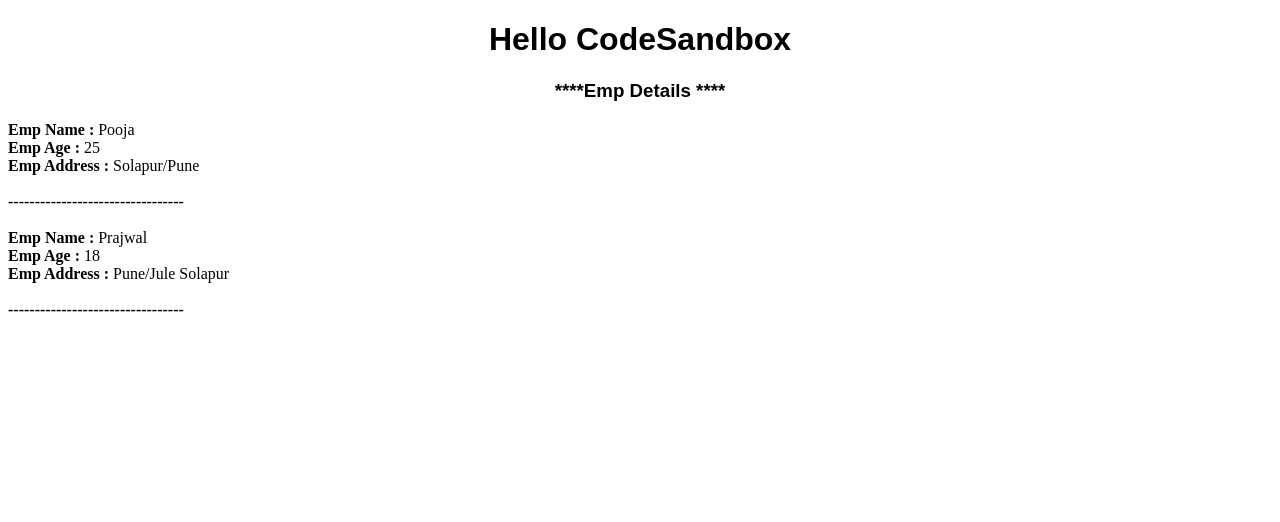
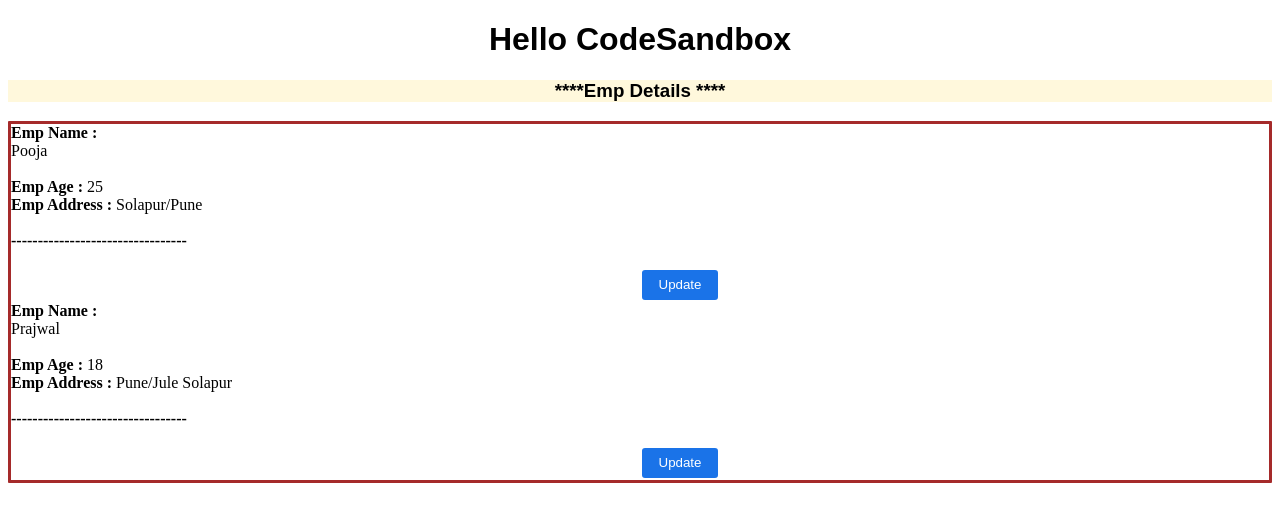
Before and after one commit to Pooja997/react_tut_1, a React (Create React App) app: page / in a window 1280 px wide. Shown: the top 522 px of the page. Built offline with nearby package versions, Linux system fonts and the light colour scheme.

Commit message:
Event Handlin-1

```diff
--- a/src/App.js
+++ b/src/App.js
@@ -1,27 +1,33 @@
 import "./styles.css";
 import EmpItem from "./components/EmpItem";
+import Card from "./components/Card";
+//import FormElements from "./components/FormElements";
 
 function App() {
   const data_arr = [
     { name: "Pooja", age: 25, address: "Solapur/Pune" },
     { name: "Prajwal", age: 18, address: "Pune/Jule Solapur" },
   ];
+
   return (
     <div>
       <div className="App">
         <h1>Hello CodeSandbox</h1>
       </div>
-      <h3 className="App">****Emp Details ****</h3>
+      <h3 className="App textCss">****Emp Details ****</h3>
+
+      <Card>
         <EmpItem
           name={data_arr[0].name}
           address={data_arr[0].address}
           age={data_arr[0].age}
-      ></EmpItem>
+        />
         <EmpItem
           name={data_arr[1].name}
           address={data_arr[1].address}
           age={data_arr[1].age}
-      ></EmpItem>
+        />
+      </Card>
     </div>
   );
 }
--- /dev/null
+++ b/src/components/Card.css
@@ -0,0 +1,20 @@
+.borderCls {
+  border-style: solid;
+  border-radius: 1px;
+  border-color: brown;
+  height: auto;
+}
+.textCss {
+  background-color: cornsilk;
+}
+.btnCls {
+  background-color: #1a73e8;
+  height: 34px;
+  width: 80px;
+  border-style: solid;
+  display: block;
+  margin-left: 50%;
+  border-radius: 5px;
+  border-color: #fff;
+  color: #fff;
+}
--- /dev/null
+++ b/src/components/Card.js
@@ -0,0 +1,8 @@
+import "./Card.css";
+
+function Card(props) {
+  const clsName = "borderCls " + props.className;
+  //return <h1 className="textCss">Welcome !!</h1>;
+  return <div className={clsName}>{props.children}</div>;
+}
+export default Card;
--- a/src/components/EmpItem.js
+++ b/src/components/EmpItem.js
@@ -1,11 +1,18 @@
+import React, { useState } from "react";
+
 function EmpItem(props) {
-  const empname = "Pooja";
+  const [name, setName] = useState(props.name);
+
+  function clickHandler() {
+    setName("Updated!");
+    alert(props.name);
+  }
   return (
     <div>
       <span>
         <b>Emp Name :</b>
       </span>
-      <span> {props.name}</span>
+      <div> {props.name}</div>
       <br />
       <span>
         <b>Emp Age :</b>
@@ -20,6 +27,9 @@
       <br /> <b>---------------------------------</b>
       <br />
       <br />
+      <button className="btnCls" onClick={clickHandler}>
+        Update
+      </button>
     </div>
   );
 }
--- /dev/null
+++ b/src/components/FormElements.js
@@ -0,0 +1,14 @@
+function FormElements(props) {
+  //const [title, setTitle] = useState(props.name);
+  function clickHandler() {
+    alert(props.name);
+  }
+
+  return (
+    <button className="btnCls" onClick={clickHandler}>
+      Update
+    </button>
+  );
+}
+
+export default FormElements;
```
Also changed, not shown: 1 other file (tests, documents, lock files or other folders). Lines whose indentation alone changed are shown as unchanged.
